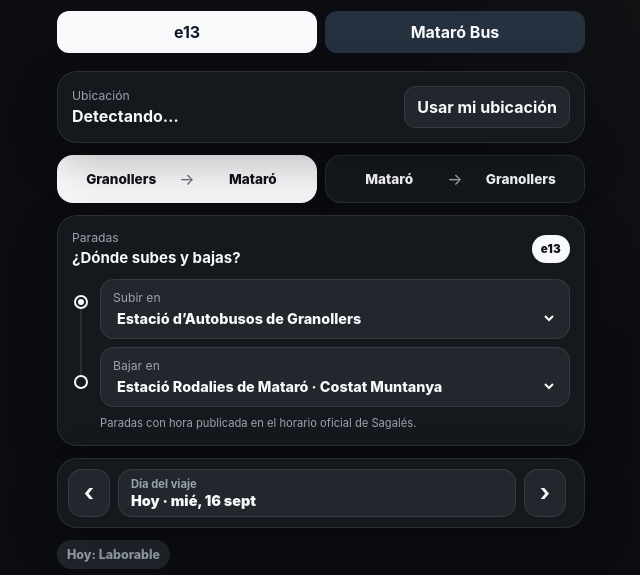
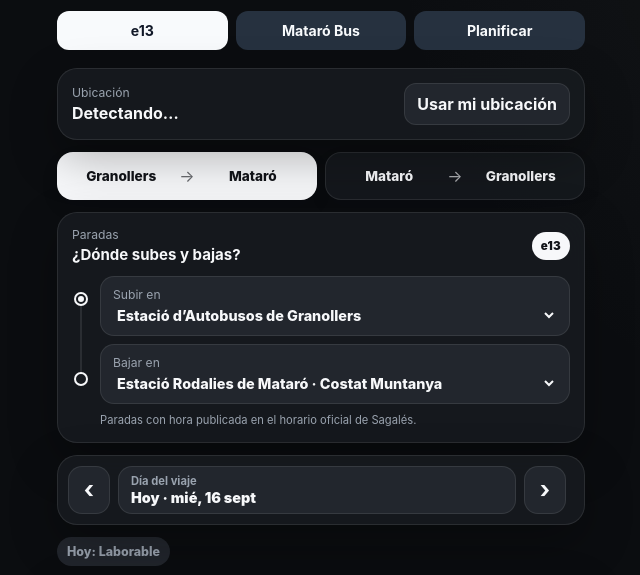
Before and after one commit to newdhas/bus-granollers-mataro, a website with bundled scripts: page index.html in a window 1280 px wide. Shown: the part 110-685 px from the top of the page, without its empty margins (319-959 px from the left). Built offline with nearby package versions, Linux system fonts and the dark colour scheme; no server answers.

Commit message:
Link free route planner from e13 view

```diff
--- a/index.html
+++ b/index.html
@@ -11,7 +11,7 @@
   <link rel="stylesheet" href="./styles.css" />
   <title>Bus Granollers ↔ Mataró</title>
   <style>
-    .mode-tabs{display:grid;grid-template-columns:1fr 1fr;gap:8px;margin:14px 0 18px}.mode-tabs a{display:block;text-align:center;padding:11px 12px;border-radius:12px;text-decoration:none;font-weight:700;background:#e5e7eb;color:#111827}.mode-tabs a.active{background:#111827;color:white}@media(prefers-color-scheme:dark){.mode-tabs a{background:#26313f;color:#f8fafc}.mode-tabs a.active{background:#f8fafc;color:#111827}}
+    .mode-tabs{display:grid;grid-template-columns:repeat(3,1fr);gap:8px;margin:14px 0 18px}.mode-tabs a{display:block;text-align:center;padding:11px 8px;border-radius:12px;text-decoration:none;font-weight:700;background:#e5e7eb;color:#111827;font-size:.88rem}.mode-tabs a.active{background:#111827;color:white}@media(prefers-color-scheme:dark){.mode-tabs a{background:#26313f;color:#f8fafc}.mode-tabs a.active{background:#f8fafc;color:#111827}}
   </style>
 </head>
 <body>
@@ -27,6 +27,7 @@
     <nav class="mode-tabs" aria-label="Tipo de autobús">
       <a class="active" href="./index.html">e13</a>
       <a href="./mataro-bus.html">Mataró Bus</a>
+      <a href="./planner.html">Planificar</a>
     </nav>
 
     <section class="location-panel">
```
